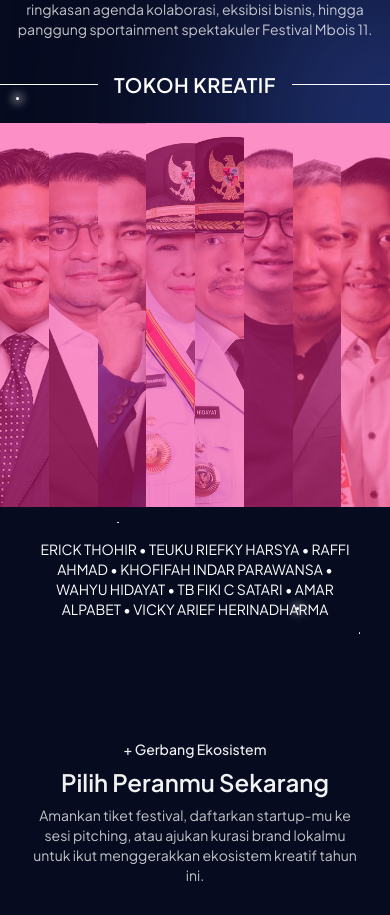
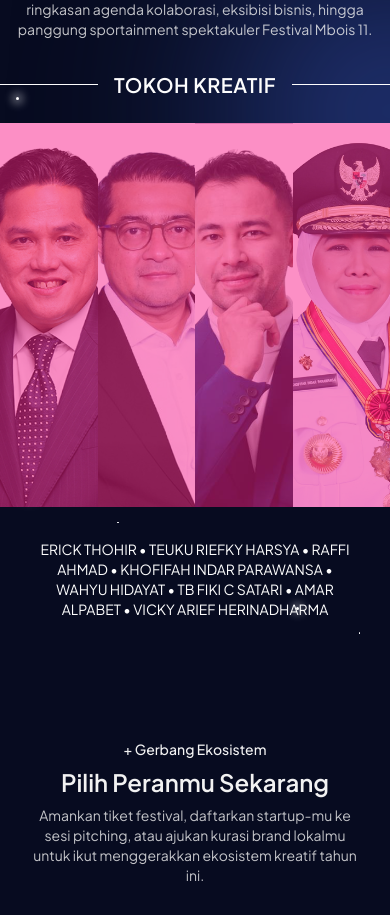
Before and after one commit to Glenn-Rhee/festival-mbois, a Next.js app: page / in a window 390 px wide. Shown: the part 6766-7681 px from the top of the page. Built offline with nearby package versions, Linux system fonts and the light colour scheme.

Commit message:
fix: fixed bug key speaker at mobile view

```diff
--- a/src/components/sections/key-speaker.tsx
+++ b/src/components/sections/key-speaker.tsx
@@ -2,17 +2,29 @@
 import { useLanguage } from "@/i18n/context";
 import { cn } from "@/lib/cn";
 import Image from "next/image";
-import { useState } from "react";
+import { useEffect, useState } from "react";
 import { StarParticles } from "../ui/star-particles";
 import { chunkArray } from "@/helper/chunkSpeakers";
+import { useIsMobile } from "@/hooks/useIsMobile";
+import ImgCardSpeakerMobile from "../ui/imgCardSpeakerMobile";
 
 export default function KeySpeaker() {
   const { t } = useLanguage();
   const [selectedKey, setSelectedKey] = useState<string | null>(null);
-  const COLS = 8;
-  const baseBasis = 100 / COLS; // 12.5%
-  const selectedMultiplier = 2; // sesuai grow-2 yang kamu pakai sebelumnya
-  const selectedBasis = baseBasis * selectedMultiplier; // 25%
+  const isMobile = useIsMobile();
+  const [colsPicture, setColsPicture] = useState<number>(isMobile ? 4 : 8);
+  const baseBasis = 100 / colsPicture;
+  const selectedMultiplier = 2;
+  const selectedBasis = baseBasis * selectedMultiplier;
+
+  useEffect(() => {
+    if (isMobile) {
+      // eslint-disable-next-line react-hooks/set-state-in-effect
+      setColsPicture(4);
+    } else {
+      setColsPicture(8);
+    }
+  }, [isMobile]);
   return (
     <section
       id="key-speaker"
@@ -63,11 +75,12 @@ export default function KeySpeaker() {
             </div>
 
             <div className="relative w-full scrollbar-none overflow-x-auto overflow-y-hidden md:overflow-x-hidden">
-              <div className="flex flex-col gap-0">
-                {chunkArray(ks.speakers, COLS).map((rowSpeakers, rowIdx) => (
+              <div className="hidden flex-col gap-0 md:flex">
+                {chunkArray(ks.speakers, colsPicture).map(
+                  (rowSpeakers, rowIdx) => (
                     <div key={rowIdx} className="flex">
                       {rowSpeakers.map((speaker, colIdx) => {
-                      const speakerIdx = rowIdx * COLS + colIdx;
+                        const speakerIdx = rowIdx * colsPicture + colIdx;
                         const itemKey = `${i}-${speakerIdx}`;
                         const isSelected = selectedKey === itemKey;
 
@@ -122,8 +135,11 @@ export default function KeySpeaker() {
                         );
                       })}
                     </div>
-                ))}
-              </div>{" "}
+                  ),
+                )}
+              </div>
+              <ImgCardSpeakerMobile index={i} keySpeaker={ks} />
+
               <div
                 className={cn(
                   "absolute rounded-full",
--- /dev/null
+++ b/src/components/ui/imgCardSpeakerMobile.tsx
@@ -0,0 +1,99 @@
+"use client";
+
+import { cn } from "@/lib/cn";
+import Image from "next/image";
+import { useEffect, useRef, useState } from "react";
+
+interface Props {
+  keySpeaker: {
+    title: string;
+    speakers: {
+      actor: string;
+      title: string;
+      imgUrl: string;
+    }[];
+  };
+  index: number;
+}
+export default function ImgCardSpeakerMobile(props: Props) {
+  const { keySpeaker, index } = props;
+  const [selectedKey, setSelectedKey] = useState<string | null>(null);
+  const baseBasis = 100 / 4;
+  const selectedMultiplier = 2;
+  const selectedBasis = baseBasis * selectedMultiplier;
+  const itemRefs = useRef<Record<string, HTMLDivElement | null>>({});
+
+  useEffect(() => {
+    if (!selectedKey) return;
+    const el = itemRefs.current[selectedKey];
+    if (!el) return;
+
+    const timeout = setTimeout(() => {
+      el.scrollIntoView({
+        behavior: "smooth",
+        inline: "nearest",
+        block: "nearest",
+      });
+    }, 10);
+
+    return () => clearTimeout(timeout);
+  }, [selectedKey]);
+  return (
+    <div className="flex md:hidden">
+      {keySpeaker.speakers.map((speaker, colIdx) => {
+        const speakerIdx = speaker.actor + colIdx;
+        const itemKey = `${colIdx}-${speakerIdx}`;
+        const isSelected = selectedKey === itemKey;
+
+        return (
+          <div
+            key={speakerIdx}
+            ref={(el) => {
+              itemRefs.current[itemKey] = el;
+            }}
+            onClick={() => setSelectedKey(isSelected ? null : itemKey)}
+            className="relative z-20 h-96 shrink-0 grow-0 cursor-pointer overflow-hidden transition-all duration-500 ease-in-out"
+            style={{
+              flexBasis: `${isSelected ? selectedBasis : baseBasis}%`,
+              transition: "flex-basis 500ms ease-in-out",
+            }}
+          >
+            <Image
+              src={
+                speaker.actor === "?" ? "/unknown-artist.jpg" : speaker.imgUrl
+              }
+              alt={"Photo of " + speaker.actor}
+              fill
+              sizes={"(min-width: 768px) 12.5vw, 25vw"}
+              className="object-cover shadow-xl shadow-black/80"
+            />
+            <div
+              className={cn(
+                "absolute inset-0 flex items-end p-4 transition-all duration-500 ease-in-out",
+                isSelected
+                  ? "bg-transparent"
+                  : index === 0
+                    ? "bg-[#f91e8b7e]"
+                    : "bg-[#259dc2ad]",
+              )}
+            >
+              <div
+                className={cn(
+                  "flex w-full flex-col items-center justify-center gap-y-1 rounded-lg border border-white/20 bg-[#352233B8] p-4 shadow-xl backdrop-blur-md transition-all duration-500 ease-in-out",
+                  isSelected ? "opacity-100" : "opacity-0",
+                )}
+              >
+                <h6 className="text-center text-lg font-medium text-white md:text-2xl md:font-semibold">
+                  {speaker.actor}
+                </h6>
+                <span className="text-center text-xs font-medium text-white uppercase md:text-xl md:font-light">
+                  {speaker.actor === "?" ? "-" : speaker.title}
+                </span>
+              </div>
+            </div>
+          </div>
+        );
+      })}
+    </div>
+  );
+}
--- /dev/null
+++ b/src/hooks/useIsMobile.ts
@@ -0,0 +1,22 @@
+import * as React from "react";
+
+const MOBILE_BREAKPOINT = 768;
+
+export function useIsMobile() {
+  const [isMobile, setIsMobile] = React.useState<boolean | undefined>(
+    undefined,
+  );
+
+  React.useEffect(() => {
+    const mql = window.matchMedia(`(max-width: ${MOBILE_BREAKPOINT - 1}px)`);
+    const onChange = () => {
+      setIsMobile(window.innerWidth < MOBILE_BREAKPOINT);
+    };
+    mql.addEventListener("change", onChange);
+    // eslint-disable-next-line react-hooks/set-state-in-effect
+    setIsMobile(window.innerWidth < MOBILE_BREAKPOINT);
+    return () => mql.removeEventListener("change", onChange);
+  }, []);
+
+  return !!isMobile;
+}
```
Lines whose indentation alone changed are shown as unchanged.
